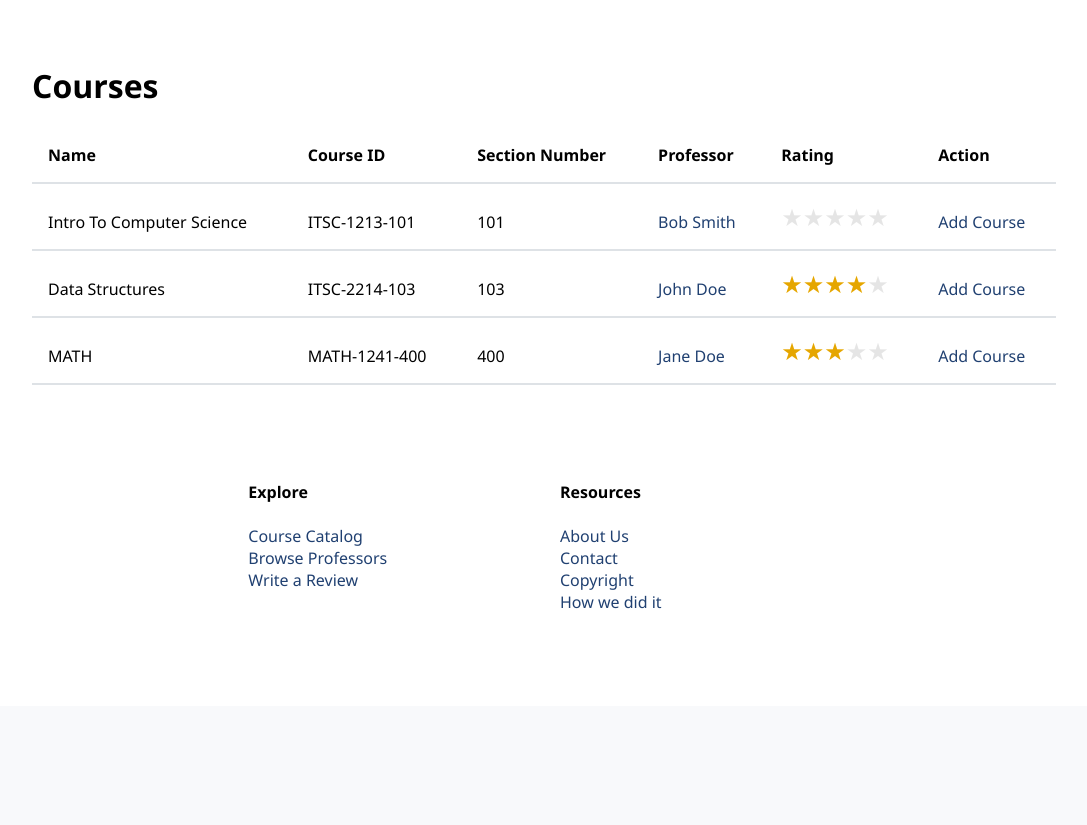
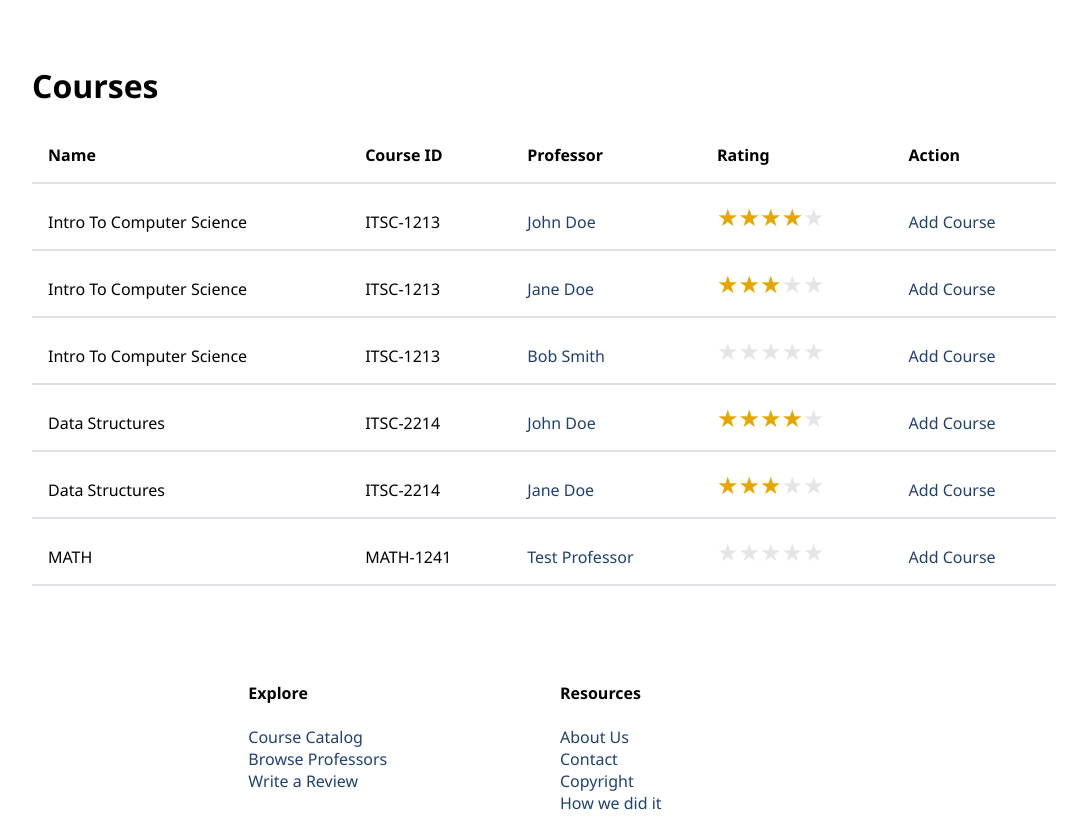
Before and after one commit to alexandernc0043/ITSC-3155-Group3, a Django app: page /pick-courses/ in a window 1280 px wide. Shown: the part 94-919 px from the top of the page, without its empty margins (96-1183 px from the left). Before the commit the page ends 703 px from the top, so only its background shows below. Run offline with Django 5.2, Linux system fonts and the light colour scheme; a user stored in the database is signed in; data comes from the database, SQL or seed files in the repository.

Commit message:
course model update

```diff
--- a/Final Project Code/ReviewMaster/base/models.py
+++ b/Final Project Code/ReviewMaster/base/models.py
@@ -36,15 +36,14 @@ class Course(models.Model):
     department = models.ForeignKey(Department, null=True,  on_delete=models.SET_NULL)  # NOT SURE IF SET NULL IS GOOD HERE
     number = models.IntegerField(null=False)  # Ex: 3155
     students = models.ManyToManyField(User, related_name='students', blank=True)  # The students who are taking the course
-    professor = models.ForeignKey(Professor, related_name='professor', on_delete=models.SET_NULL, null=True)  # The professor who teach the course
-    section_number = models.IntegerField() # EX: 100
+    professor = models.ManyToManyField(Professor, related_name='professor')  # The professor who teach the course
     credit_hours = models.IntegerField() # EX: 3
 
     class Meta:
-        ordering = ['department', 'number', 'section_number']  # Order by department, number, and section number.
+        ordering = ['department', 'number']  # Order by department, number, and section number.
 
     def __str__(self):
-        return f'{self.department}-{self.number}-{self.section_number}'  # Calling will return DEPT-####-###
+        return f'{self.department}-{self.number}'  # Calling will return DEPT-####
 
 
 class Review(models.Model):
--- /dev/null
+++ b/Final Project Code/ReviewMaster/base/templates/base/course_page.html
@@ -0,0 +1,6 @@
+{% extends 'main.html' %} {% load static %} {% block content %}
+
+
+
+
+{% endblock %}
--- a/Final Project Code/ReviewMaster/base/templates/base/courses_component.html
+++ b/Final Project Code/ReviewMaster/base/templates/base/courses_component.html
@@ -4,7 +4,6 @@
             <tr>
                 <th>Name</th>
                 <th>Course ID</th>
-                <th>Section Number</th>
                 <th>Professor</th>
                 <th>Rating</th>
                 {% if request.user.is_authenticated %}
@@ -14,12 +13,12 @@
         </thead>
         <tbody>
             {% for course in courses %}
-                <tr>
+                {% for professor in course.professor.all %}
+                    <tr>
                     <td>{{ course.name }}</td>
                     <td>{{ course }}</td>
-                    <td>{{ course.section_number }}</td>
-                    <td><a href="{% url 'professor-reviews' course.professor.name %}">{{ course.professor }}</a></td>
-                    <td><div class="container-rating"><span class="star-rating star-rating-{{ course.professor.rating|slice:":1" }}"></span></div></td>
+                    <td><a href="{% url 'professor-reviews' professor.name %}">{{ professor }}</a></td>
+                    <td><div class="container-rating"><span class="star-rating star-rating-{{ professor.rating|slice:":1" }}"></span></div></td>
                     {% if request.user.is_authenticated %}
                         <td>
                             {% if request.user in course.students.all %}
@@ -30,6 +29,7 @@
                         </td>
                     {% endif %}
                 </tr>
+                    {% endfor %}
             {% endfor %}
         </tbody>
     </table>
--- a/Final Project Code/ReviewMaster/base/views/views_courses.py
+++ b/Final Project Code/ReviewMaster/base/views/views_courses.py
@@ -7,8 +7,8 @@ def update_course(request, pk, action):
     split = pk.split('-')
     dept = split[0]
     course_number = split[1]
-    course = Course.objects.filter(department__name=dept,
-                                   number=course_number).get()  # filters courses to only get ones the user is in
+    # filters courses to only get ones the user is in
+    course = Course.objects.filter(department__name=dept, number=course_number).get()
     session_data = request.session.get('referer', {}) # Gets referal page if exists
 
     if request.method == 'POST':
@@ -60,3 +60,7 @@ def pick_courses(request):
     }
 
     return render(request, 'base/courses.html', context)
+
+def course_page(request,pk):
+    # courses = Course
+    return None
```
Also changed, not shown: Final Project Code/ReviewMaster/base/migrations/0027_alter_course_options_remove_course_section_number_and_more.py (added), Final Project Code/ReviewMaster/base/migrations/0028_alter_course_professor.py (added), Final Project Code/ReviewMaster/db.sqlite3.
